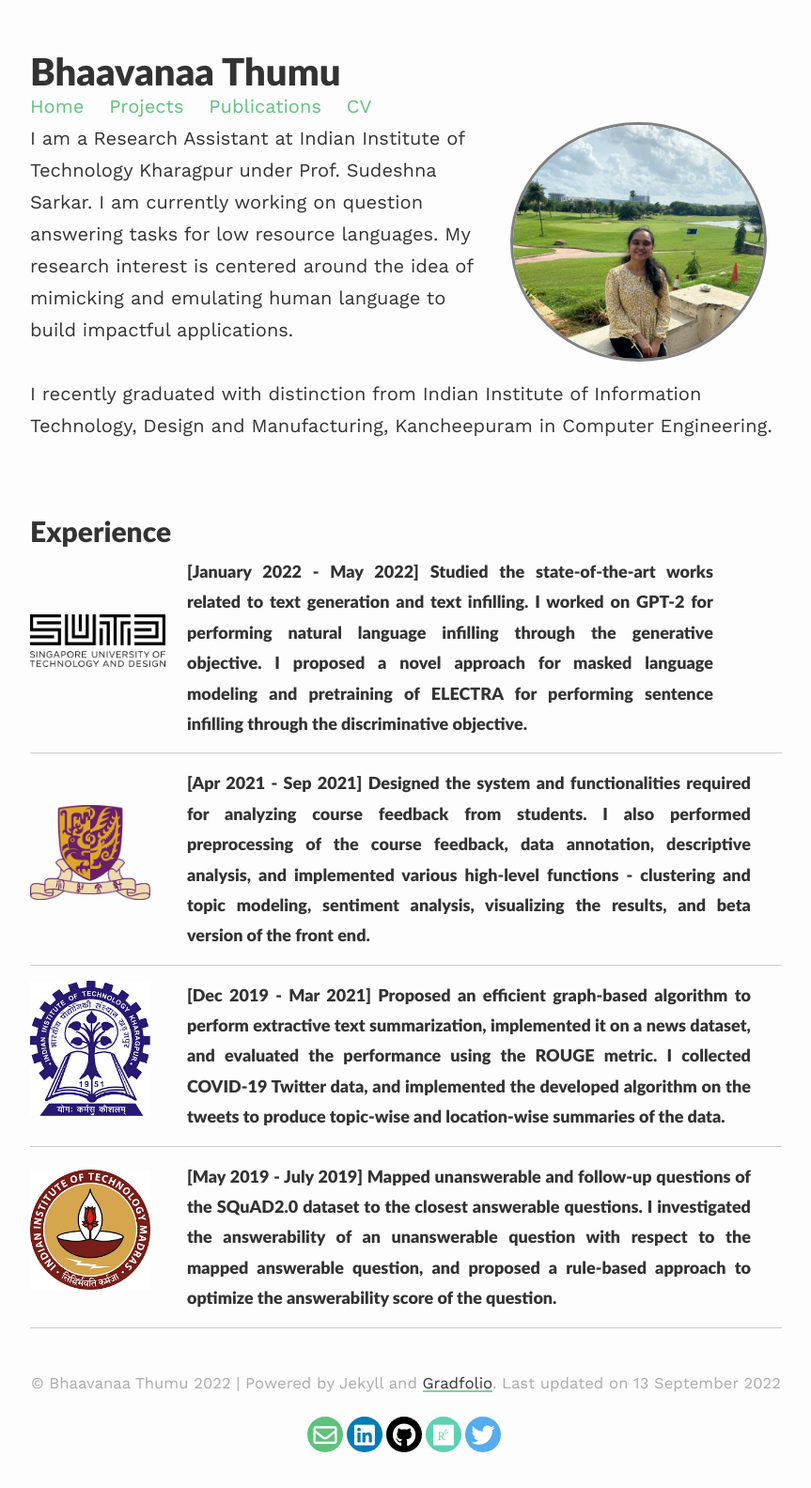
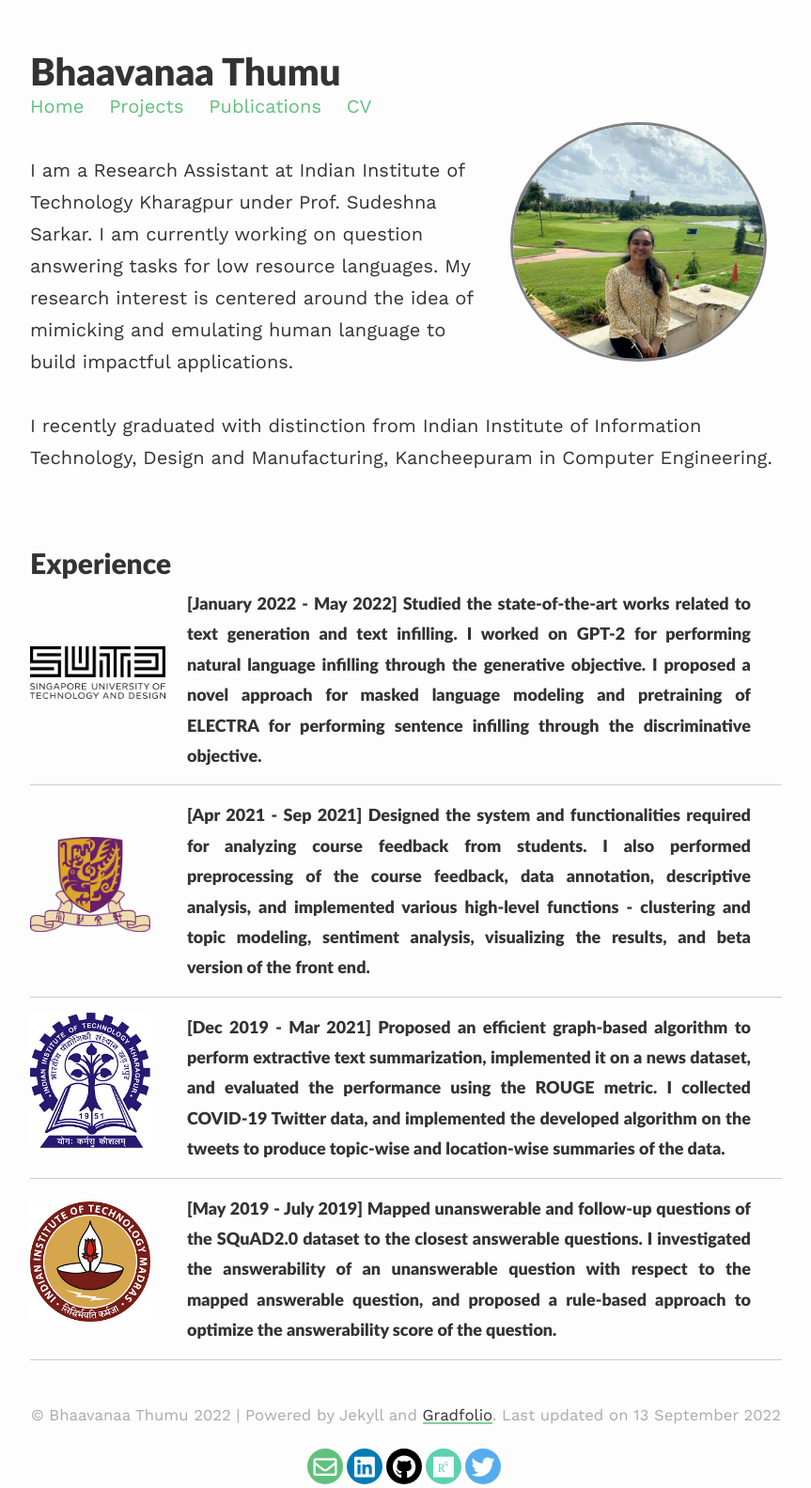
Before and after one commit to bhaavanaa/bhaavanaa.github.io, a Jekyll site: the page built from index.md, in a window 1280 px wide. Shown: the whole page at 94% size, without its empty margins (208-1071 px from the left). Built offline with Jekyll 4.4.1, drawn with Linux system fonts in a browser that asks for light colours; nearby versions of some CDN libraries; before the commit the page ends 1550 px from its top, so only the background shows below that.

Commit message:
Update index.md

```diff
--- a/index.md
+++ b/index.md
@@ -16,6 +16,7 @@
 
 
 <div>
+<br>
 <span style= "text-align: justify; text-justify: inter-word;"><span>
 I am a Research Assistant at Indian Institute of Technology Kharagpur under Prof. Sudeshna Sarkar. I am currently working on question answering tasks for low resource languages. My research interest is centered around the idea of mimicking and emulating human language to build impactful applications.
 
@@ -33,7 +34,7 @@
 <div>
 <div class="row">
   <span style="width:20%; height:auto; display: inline-block; justify-content:center; vertical-align: middle;"><img src="SUTD.jpeg" alt="SUTD" style="max-width:90%; height:auto; object-fit: contain; margin:auto;"></span>
-  <span style="width:70%; height:auto; display: inline-block; vertical-align: middle;font-size:large; text-align: justify; text-justify: inter-word;"><b>[January 2022 - May 2022]</b> Studied the state-of-the-art works related to text generation and text infilling. I worked on GPT-2 for performing natural language infilling through the generative objective. I proposed a novel approach for masked language modeling and pretraining of ELECTRA for performing sentence infilling through the discriminative objective.</span>
+  <span style="width:75%; height:auto; display: inline-block; vertical-align: middle;font-size:large; text-align: justify; text-justify: inter-word;"><b>[January 2022 - May 2022]</b> Studied the state-of-the-art works related to text generation and text infilling. I worked on GPT-2 for performing natural language infilling through the generative objective. I proposed a novel approach for masked language modeling and pretraining of ELECTRA for performing sentence infilling through the discriminative objective.</span>
 </div>
 <hr>
 <div class="row">
```
